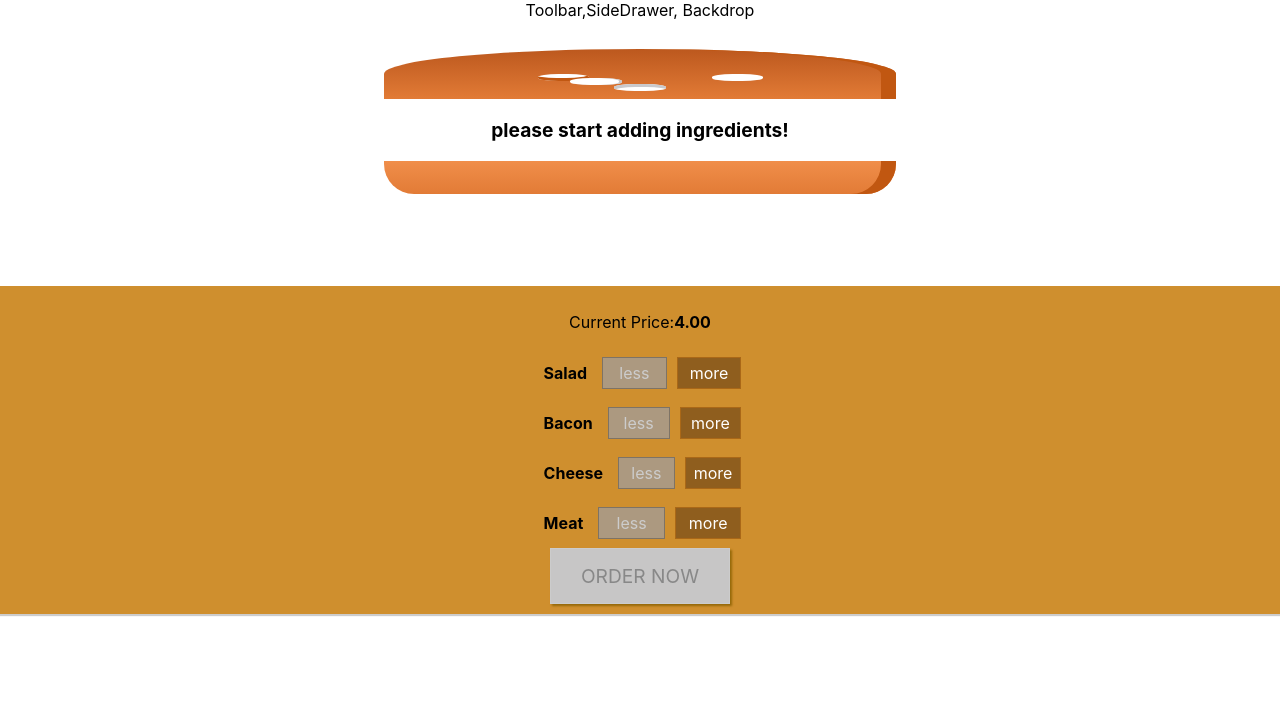
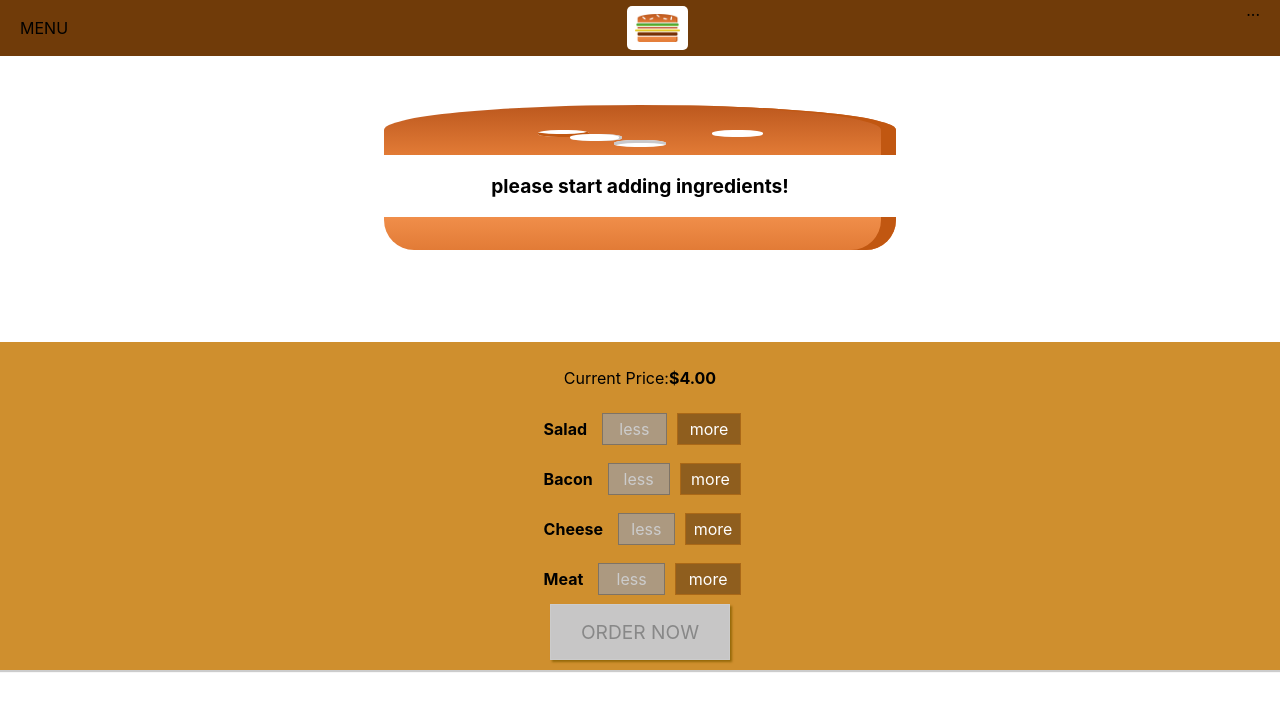
Before and after one commit to shubhamroy7225/burger-builder, a React (Create React App) app: page / in a window 1280 px wide. Shown: the top 710 px of the page. Built offline with nearby package versions, Linux system fonts and the light colour scheme.

Commit message:
Created header

```diff
--- a/src/coponents/Burger/BuildControls/BuildControls.js
+++ b/src/coponents/Burger/BuildControls/BuildControls.js
@@ -11,7 +11,7 @@ export function Buildcontrols(props) {
     return (
         <>
             <div className="BuildControls">
-                <p>Current Price:<strong>{props.totalPrice.toFixed(2)}</strong></p>
+                <p>Current Price:<strong>${props.totalPrice.toFixed(2)}</strong></p>
                 {controls.map((ctrl)=>(
                     <Buildcontrol
                     key={ctrl.label}
--- a/src/coponents/Layout/Layout.css
+++ b/src/coponents/Layout/Layout.css
@@ -1,3 +1,3 @@
 .Content{
-    margin-top: 16px;
+    margin-top: 72px;
 }
--- a/src/coponents/Layout/Layout.js
+++ b/src/coponents/Layout/Layout.js
@@ -1,10 +1,13 @@
 import React from "react";
 import Aux from "../../hoc/Aux";
+import Toolbar from "../Navigation/Toolbar/Toolbar";
 import "./Layout.css"
 const layout = (props) => {
   return (
   <Aux>
-      <div>Toolbar,SideDrawer, Backdrop</div>
+      <div>
+        <Toolbar></Toolbar>
+        SideDrawer, Backdrop</div>
       <main className="Content">
           {props.children}
       </main>
--- /dev/null
+++ b/src/coponents/Logo/Logo.css
@@ -0,0 +1,10 @@
+.Logo{
+    background-color: white;
+    padding: 8px;
+    height: 80%;
+    box-sizing: border-box;
+    border-radius: 5px;
+}
+.Logo img{
+    height: 100%;
+}
--- /dev/null
+++ b/src/coponents/Logo/Logo.js
@@ -0,0 +1,14 @@
+import React from 'react'
+import BurgerImg from "../../assets/images/burger-logo.png"
+import "./Logo.css"
+export default function Logo(props) {
+
+
+    return (
+        <>
+            <div className="Logo">
+                <img className="img" src={BurgerImg} alt=""/>
+            </div>
+        </>
+    )
+}
--- /dev/null
+++ b/src/coponents/Navigation/Toolbar/Toolbar.css
@@ -0,0 +1,17 @@
+.Toolbar{
+    height: 56px;
+    width: 100%;
+    position: fixed;
+    top: 0;
+    left: 0;
+    background-color: #703B09;
+    display: flex;
+    justify-content: space-between;
+    align-items: center;
+    padding: 0 20px;
+    box-sizing: border-box;
+    z-index: 90;
+}
+.Toolbar nav{
+    height: 100%;
+}
--- /dev/null
+++ b/src/coponents/Navigation/Toolbar/Toolbar.js
@@ -0,0 +1,19 @@
+import React from 'react'
+import Logo from '../../Logo/Logo'
+import "./Toolbar.css"
+function Toolbar(props) {
+
+
+    return (
+        <>
+            <header className="Toolbar">
+                <div>
+                    MENU
+                </div>
+                <Logo/>
+                <nav className="nav">...</nav>
+            </header>
+        </>
+    )
+}
+export default Toolbar
```
Also changed, not shown: src/coponents/Navigation/NavigatonItems/NavigationItems.js (added, +12 -0 lines), src/assets/images/burger-logo.png (added).
